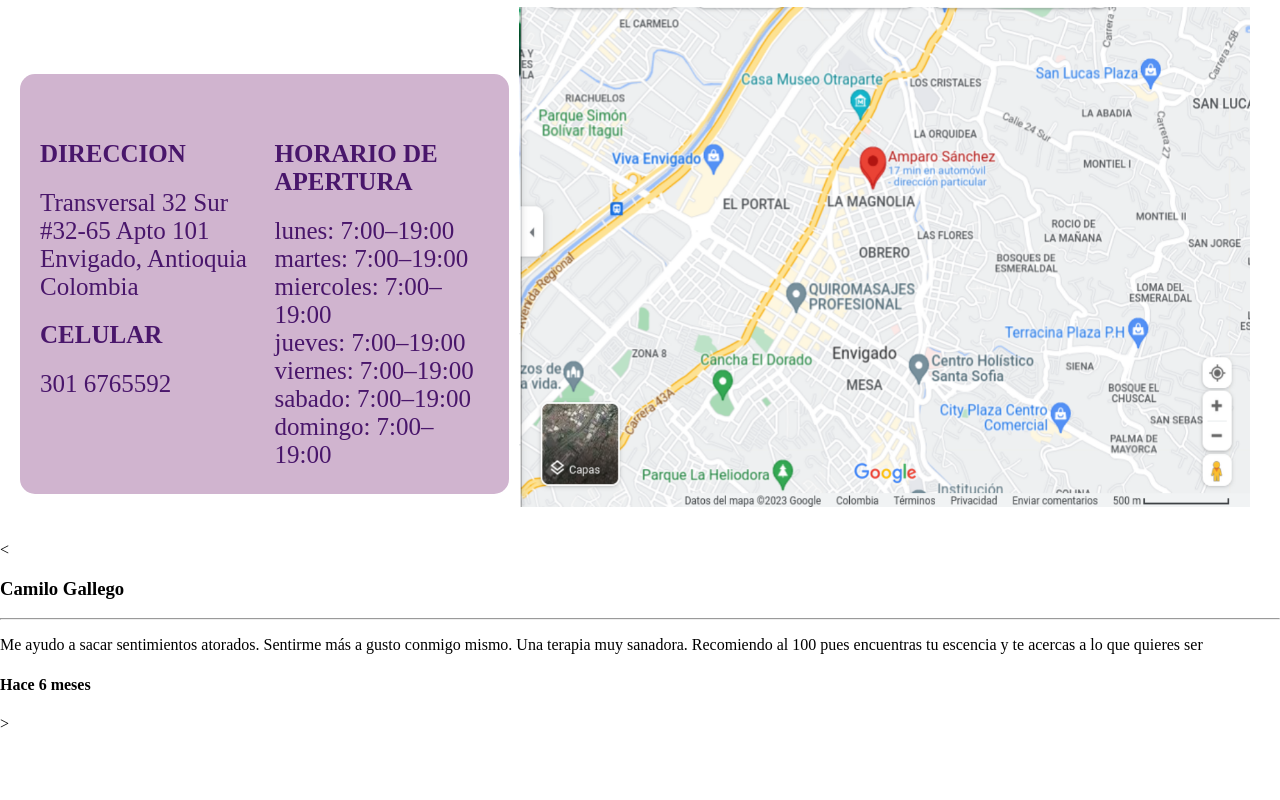
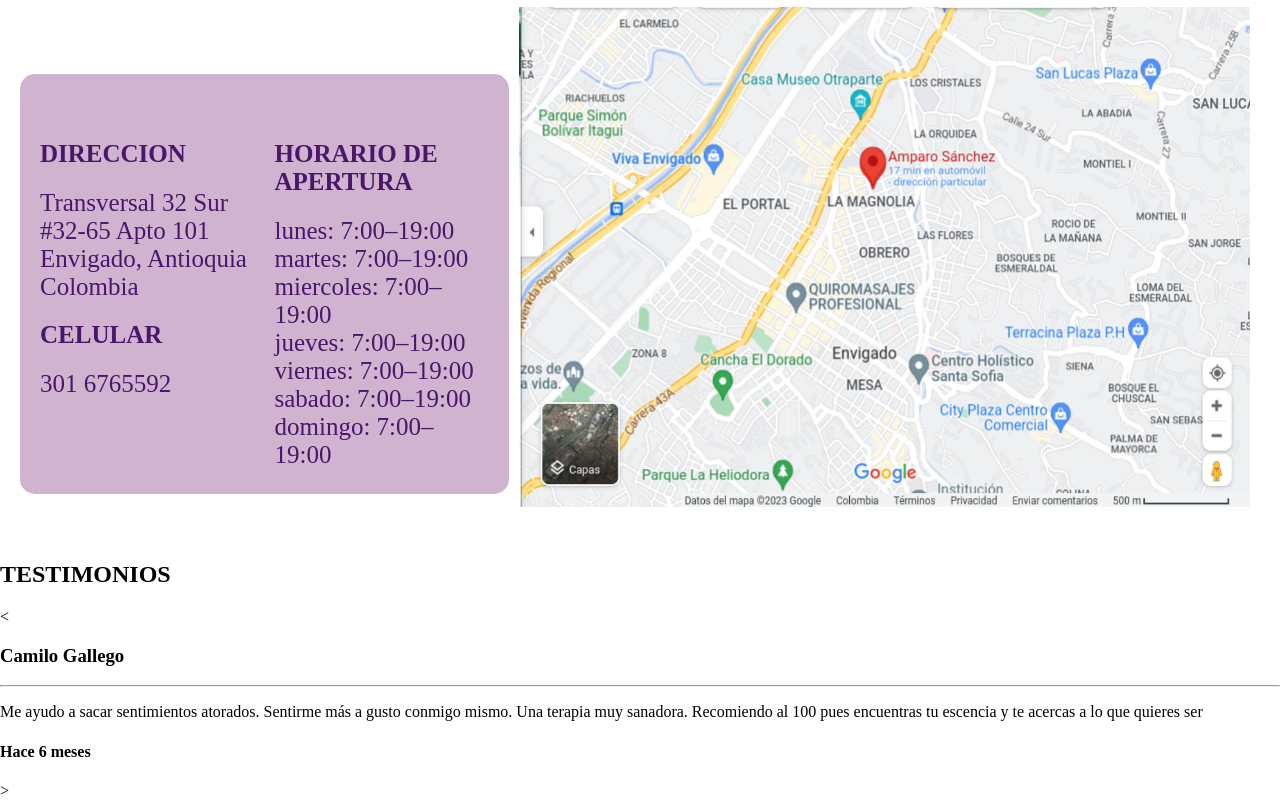
Before and after one commit to danielcarz/vercel5, a React (Vite) app: page / in a window 1280 px wide. Shown: the part 1813-2613 px from the top of the page. Before the commit the page ends 2546 px from the top, so only its background shows below. Built offline with nearby package versions, Linux system fonts and the light colour scheme.

Commit message:
REACT: agregamos etiquetas contenedoras

```diff
--- a/src/components/comments.jsx
+++ b/src/components/comments.jsx
@@ -66,6 +66,9 @@ const CommentCarousel = () => {
   return (
     <div className="comment-carousel">
 
+          <h2 className='tittle-wrapper'>TESTIMONIOS</h2>
+
+          <section className='comment-block'>
 
               <div className="arrow prev" onClick={nextComment}>
                   &lt;
@@ -90,8 +93,7 @@ const CommentCarousel = () => {
                   &gt;
               </div>
 
-
-
+          </section>
 
 
     </div>
```
Lines whose indentation alone changed are shown as unchanged.
